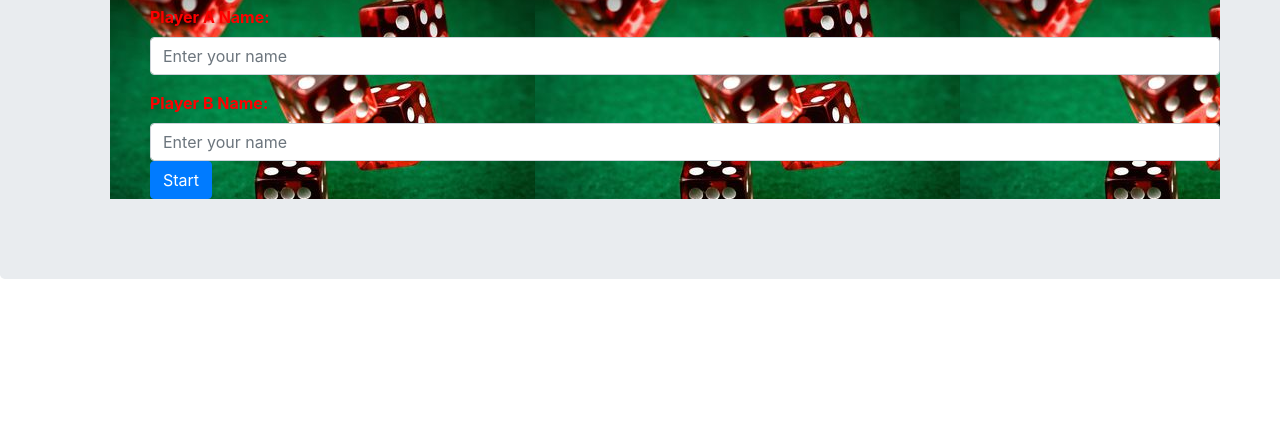
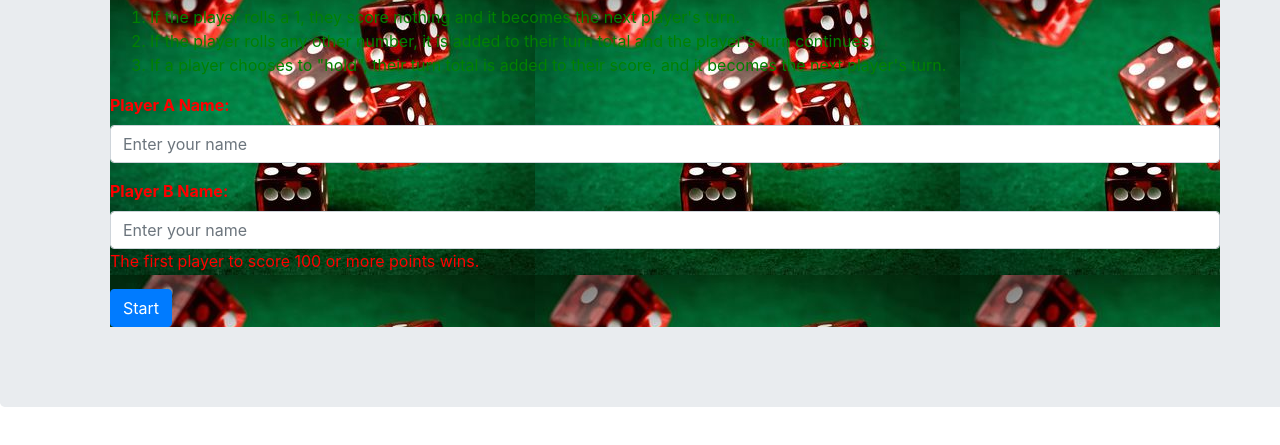
Before and after one commit to DuncanArani/pig-dice, a plain HTML site: page index.html in a window 1280 px wide. Shown: the part 115-560 px from the top of the page. Drawn offline with nearby package versions, Linux system fonts and the light colour scheme.

Commit message:
commit last changes

```diff
--- a/index.html
+++ b/index.html
@@ -22,6 +22,10 @@
 <div class="backgrund" style="background-image:url('img/rolling-dices.jpg')" class="inner-image">
       <h1>Let's play Pig Dice!</h1>
       <ol>
+        <li>If the player rolls a 1, they score nothing and it becomes the next player's turn.</li>
+        <li>If the player rolls any other number, it is added to their turn total and the player's turn continues.</li>
+        <li>If a player chooses to "hold", their turn total is added to their score, and it becomes the next player's turn.</li>
+      </ol>
       <!-- <div class="row">
         <div class="column"> -->
 
@@ -36,6 +40,7 @@
         <div class="form-group">
           <label for="playerBName"><strong>Player B Name:</strong></label>
           <input required class="playerBName form-control" type="text2" placeholder="Enter your name">
+          <p>The first player to score 100 or more points wins.</p>
           <button id="start" class="btn btn-primary">Start</button>
         </div>
       </form>
```
